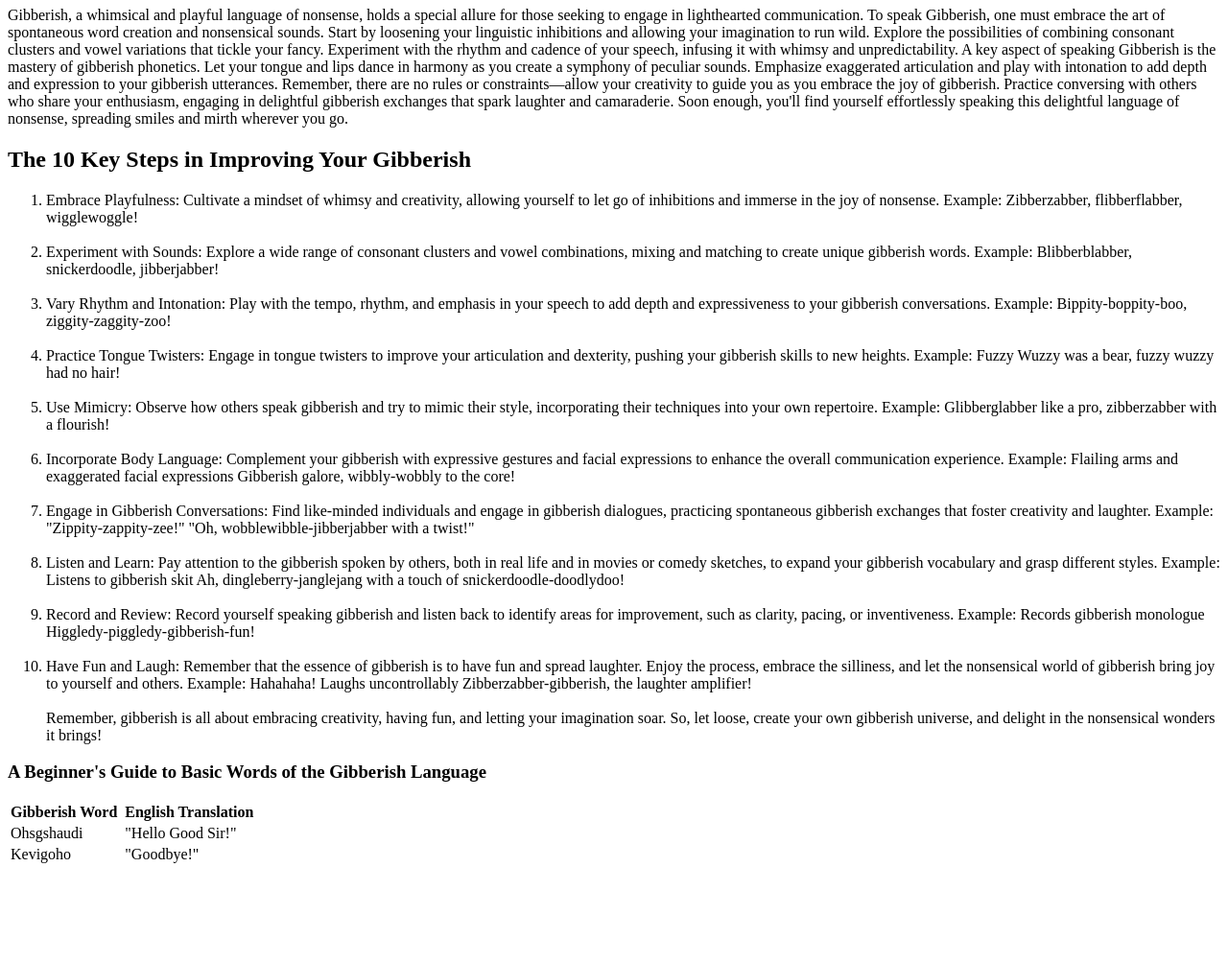
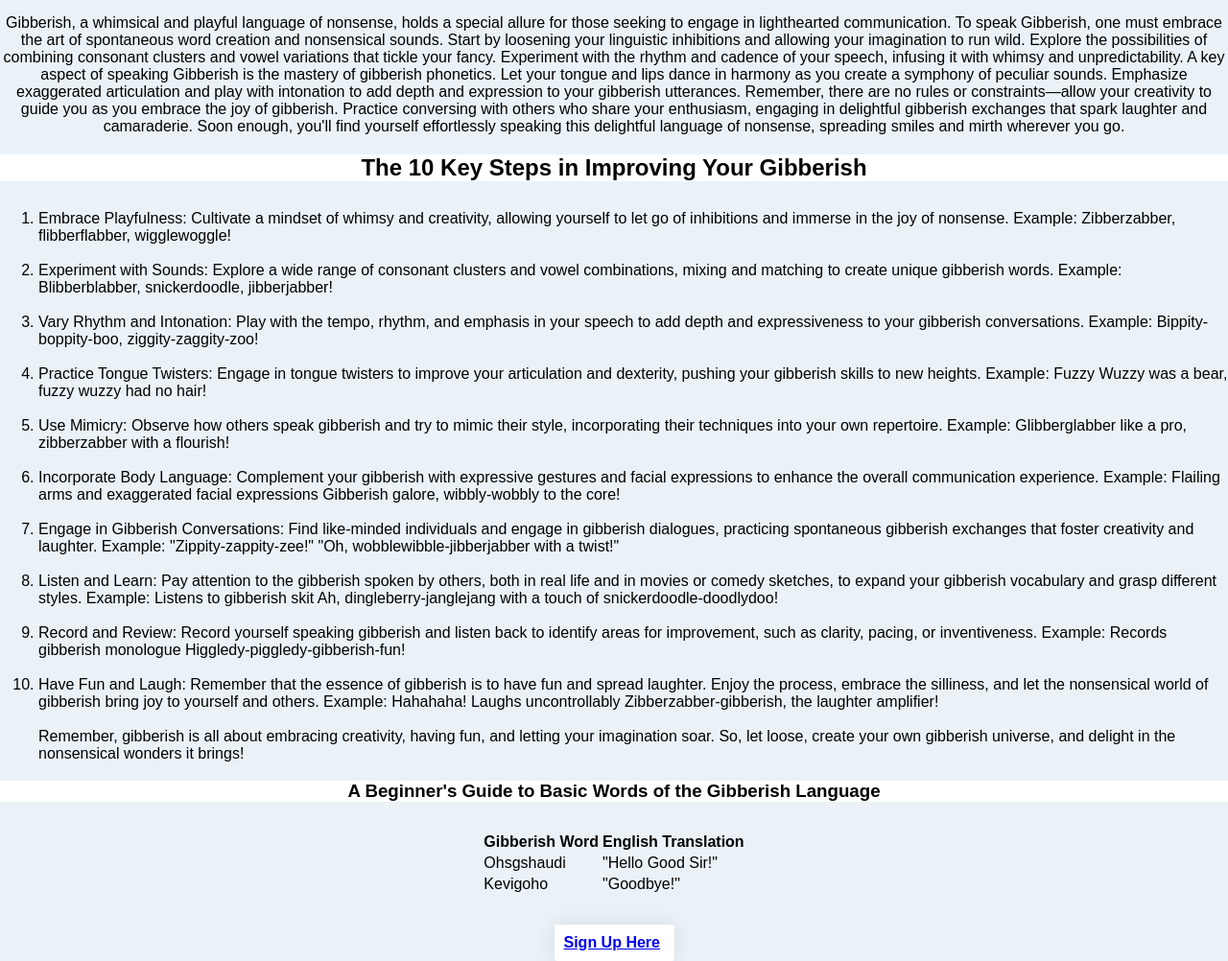
Before and after one commit to DamianCortex/Front-End-Development-and-GUI-, a plain HTML site: page index.html in a window 1280 px wide. Shown: the part 73-1075 px from the top of the page at 96% size. Before the commit the page ends 984 px from the top, so only its background shows below. Drawn offline with Linux system fonts and the light colour scheme.

Commit message:
Update index.html
Added CSS Styling

```diff
--- a/index.html
+++ b/index.html
@@ -1,14 +1,62 @@
 <!DOCTYPE html>
 <html lang="en">
 
-<!---- This is an webpage I'm working on to practice concepts I've learn so far in Front End Development.
-This version is extremely early, but I will be implementing everything I learn here and expand on this project.--->
+<!-- This is an webpage I'm working on to practice concepts I've learn so far in Front End Development.
+This version is extremely early, but I will be implementing everything I learn here and expand on this project.-->
 
 <head>
     <meta charset="UTF-8">
     <meta http-equiv="X-UA-Compatible" content="IE=edge">
     <meta name="viewport" content="width=device-width, initial-scale=1.0">
-    <title>Form</title>
+    <title>The Gibberish United Association</title>
+        <title>Sign Up Form</title>
+        <style>
+            body {
+                font-family: Arial, sans-serif;
+                background-color: #eaf2f8;
+                margin: 0;
+                padding: 0;
+            }
+
+            .container {
+                max-width: 105px;
+                margin: 0 auto;
+                padding: 10px;
+                background-color: #fff;
+                border-radius: 3px;
+                box-shadow: 0 0 20px rgba(0, 0, 0, 0.1);
+                margin-top: 30px;
+                font-weight: bold;
+            }
+
+            h1 {
+                text-align: center;
+                margin-bottom: 30px;
+                background-color: white;
+            }
+
+            h2 {
+                text-align: center;
+                margin-bottom: 30px;
+                background-color: white;
+            }
+
+            h3 {
+                text-align: center;
+                margin-bottom: 30px;
+                background-color: white;
+            }
+
+            p {
+                text-align: center;
+            }
+
+
+
+
+
+
+        </style>
 </head>
 
 <body>
@@ -77,35 +125,33 @@ This version is extremely early, but I will be implementing everything I learn h
     </ol>
     </p>
     <h3>A Beginner's Guide to Basic Words of the Gibberish Language</h3>
-    <table>
+    <table align="center">
         <thead>
             <tr>
-                <th rowspan="2">Gibberish Word</th>
-                <th colspan="12"></th>
-                <th rowspan="2">English Translation</th>
-            </tr>
-            <tr>
-                <th colspan="12"></th>
+                <th>Gibberish Word</th>
+                <th>English Translation</th>
             </tr>
         </thead>
         <tbody>
             <tr>
-                <td rowspan="2">Ohsgshaudi</td>
-                <td colspan="12"></td>
-                <td rowspan="2">"Hello Good Sir!"</td>
+                <td>Ohsgshaudi</td>
+                <td>"Hello Good Sir!"</td>
             </tr>
             <tr>
-                <th colspan="12"></th>
-            </tr>
-            <tr>
-                <td rowspan="2">Kevigoho</td>
-                <td colspan="12"></td>
-                <td rowspan="2">"Goodbye!"</td>
+                <td>Kevigoho</td>
+                <td>"Goodbye!"</td>
             </tr>
 
         </tbody>
     </table>
 
+    <div class="container">
+        <a href="form.html">Sign Up Here</a>
+    </div>
+
+
+
 </body>
 
+
 </html>
```
